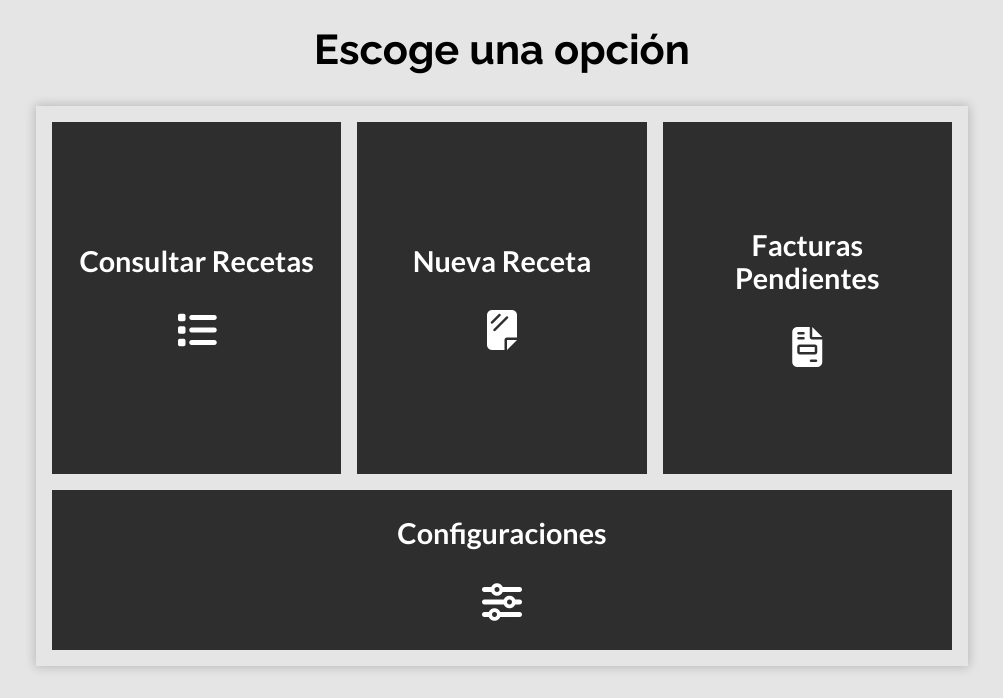
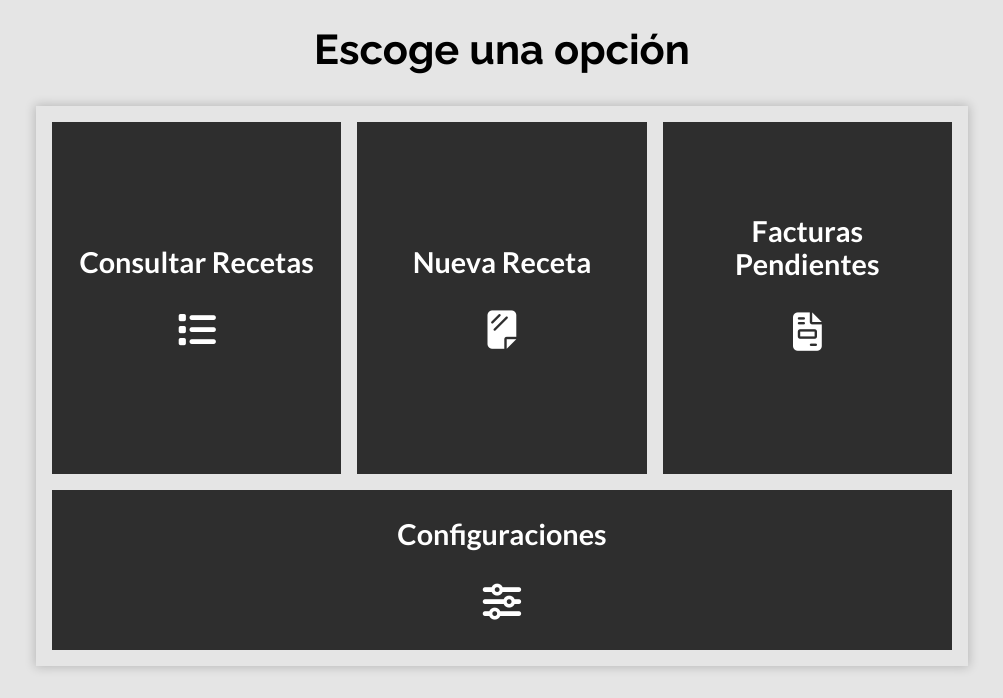
Before and after one commit to juanjo3156/OptiRecipe, a PHP site: page /OptiRecipe/ in a window 1280 px wide. Shown: the part 108-806 px from the top of the page, without its empty margins (138-1141 px from the left). Run offline with PHP 8.4, Linux system fonts and the light colour scheme; style sheets or scripts are compiled from the project's sources; some libraries are stand-ins or nearby versions.

Commit message:
modificacion content

```diff
--- a/src/scss/content/_content.scss
+++ b/src/scss/content/_content.scss
@@ -51,11 +51,18 @@
                 margin-top: 2rem;
                 font-size: 2rem;
                 @include m.phone {
-                    font-size: 2.5rem;
+                    font-size: 2.4rem;
                 }
             }
 
+        &:nth-child(3){
+            p{
+                @include m.phone {
+                    margin-top: -1.8rem;
+                }
+            }
 
+        }
 
         &:last-of-type{
 
```
